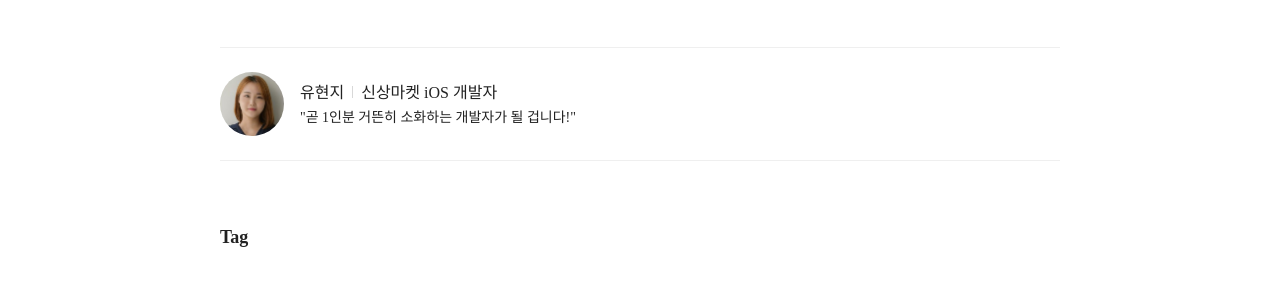
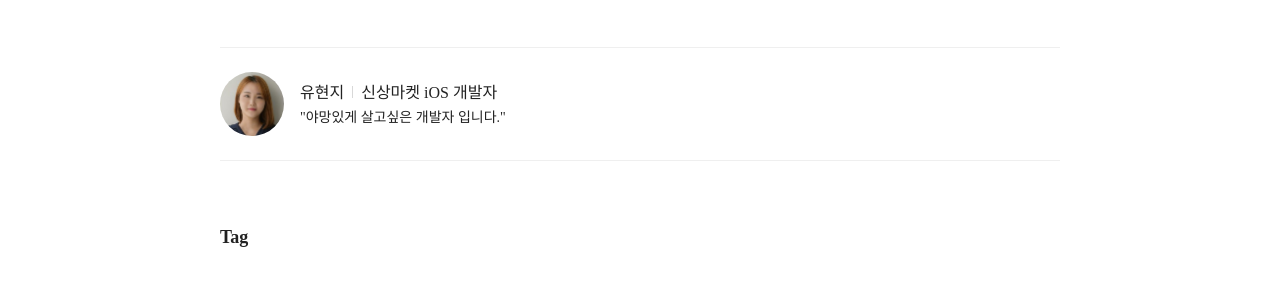
Before and after one commit to dealicious-inc/dealicious-inc.github.io, a Jekyll site: the page built from _posts/2021-02-19-swift-animation-view.md, in a window 1280 px wide and 900 px high, scrolled down 10108 px. Shown: the part 383-683 px from the top of the window. Built offline with Jekyll 4.4.1, drawn with Linux system fonts in a browser that asks for light colours.

Commit message:
수천님 포스트 이미지, 현지님 한마디 수정

```diff
--- a/_data/writers.json
+++ b/_data/writers.json
@@ -50,7 +50,7 @@
   "유현지" : {
     "name": "유현지",
     "thumbnail": "/assets/image/writers/유현지.jpeg",
-    "comment": "곧 1인분 거뜬히 소화하는 개발자가 될 겁니다!",
+    "comment": "야망있게 살고싶은 개발자 입니다.",
     "career": "신상마켓 iOS 개발자"
   },
   "이다빈": {
```
Also changed, not shown: _posts/2021-03-30-android-ci-with-actions.md (+1 -1 lines).
